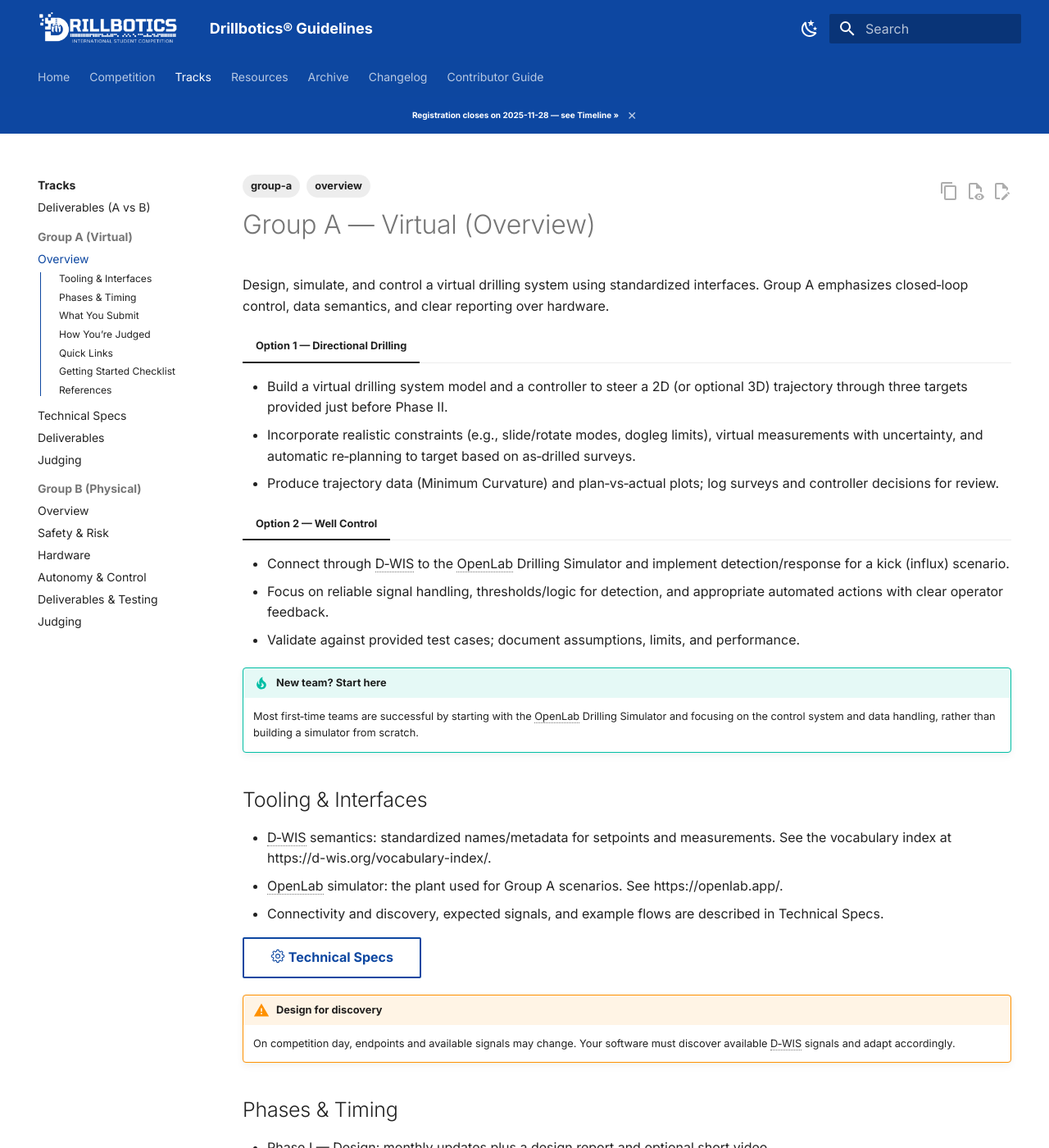
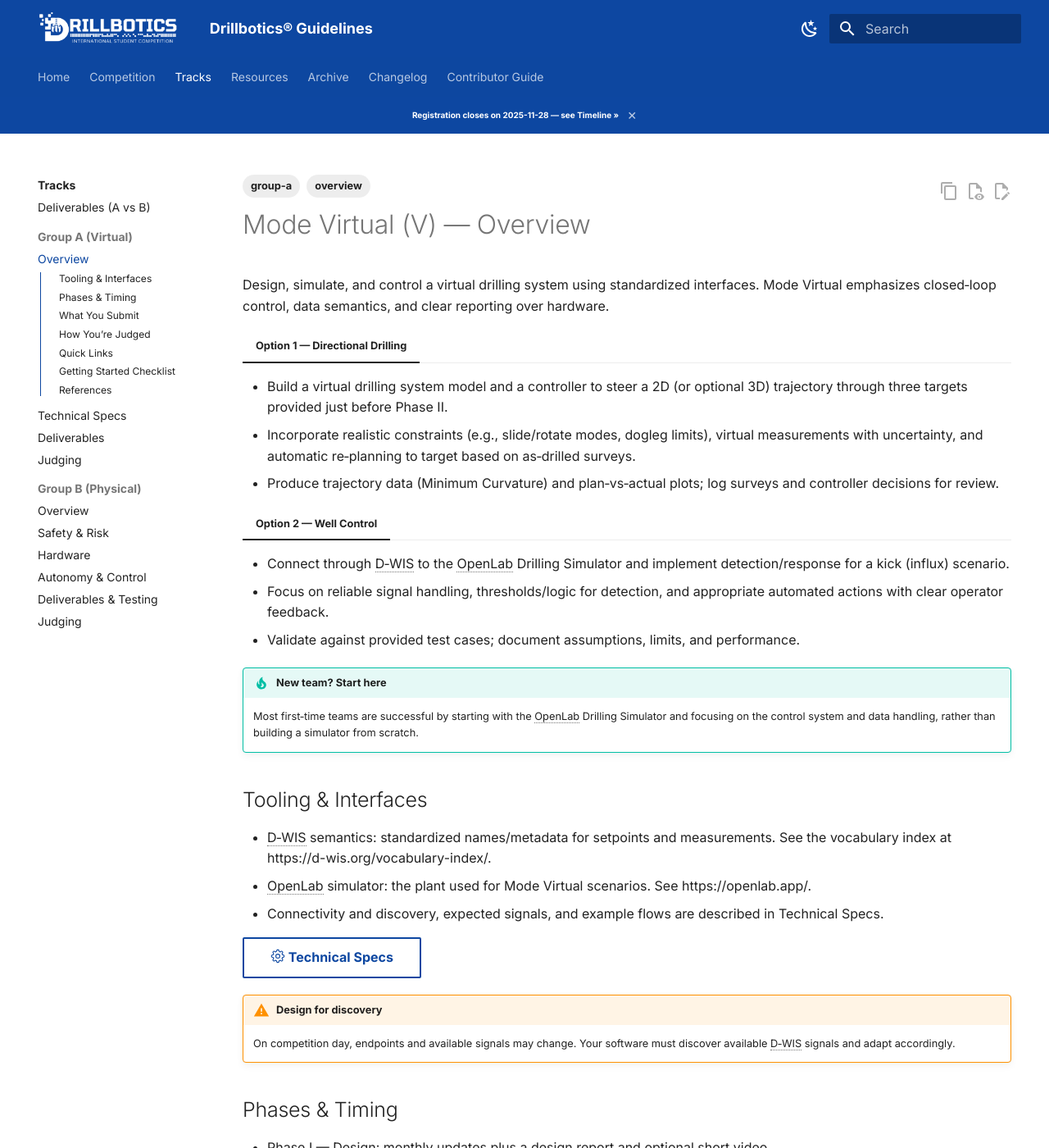
Before and after one commit to Open-Source-Drilling-Community/drillbotics-guidelines, an MkDocs documentation site: the page built from docs/tracks/group-a/overview.md, in a window 1280 px wide and 1400 px high. Shown: the whole window at 82% size. Built offline with MkDocs 1.6.1 and Material for MkDocs 9.7.7, drawn with Linux system fonts in a browser that asks for light colours; comment, search, counter and statistics services are not loaded; the version menu is left out.

Commit message:
📝 docs(tracks): update 'Group A' to 'Mode Virtual (V)' terminology
- rename headers and references from 'Group A' to 'Mode Virtual (V)'
- adjust descriptive text to reflect new naming for consistency
- update simulator references to specify Mode Virtual scenarios

```diff
--- a/docs/tracks/group-a/overview.md
+++ b/docs/tracks/group-a/overview.md
@@ -4,9 +4,9 @@ tags:
   - overview
 ---
 
-# Group A — Virtual (Overview)
+# Mode Virtual (V) — Overview
 
-Design, simulate, and control a virtual drilling system using standardized interfaces. Group A emphasizes closed‑loop control, data semantics, and clear reporting over hardware.
+Design, simulate, and control a virtual drilling system using standardized interfaces. Mode Virtual emphasizes closed‑loop control, data semantics, and clear reporting over hardware.
 
 === "Option 1 — Directional Drilling"
 
@@ -26,7 +26,7 @@ Design, simulate, and control a virtual drilling system using standardized inter
 ## Tooling & Interfaces
 
 - D‑WIS semantics: standardized names/metadata for setpoints and measurements. See the vocabulary index at https://d-wis.org/vocabulary-index/.
-- OpenLab simulator: the plant used for Group A scenarios. See https://openlab.app/.
+- OpenLab simulator: the plant used for Mode Virtual scenarios. See https://openlab.app/.
 - Connectivity and discovery, expected signals, and example flows are described in Technical Specs.
 
 [:octicons-gear-24: Technical Specs](technical-specs.md){ .md-button }
@@ -86,4 +86,4 @@ Weights and rubrics are on the Judging page.
 - Original PDFs: [Resources → Downloads](../../resources/downloads.md) → “2024 – Group A (Virtual)”
 
 *[D‑WIS]: Drilling‑Well Information System
-*[OpenLab]: Drilling simulation environment used in Group A
+*[OpenLab]: Drilling simulation environment used in Mode Virtual (V)
```
Also changed, not shown: docs/tracks/group-a/deliverables.md (+2 -2 lines), docs/tracks/group-a/judging.md (+1 -1 lines).
